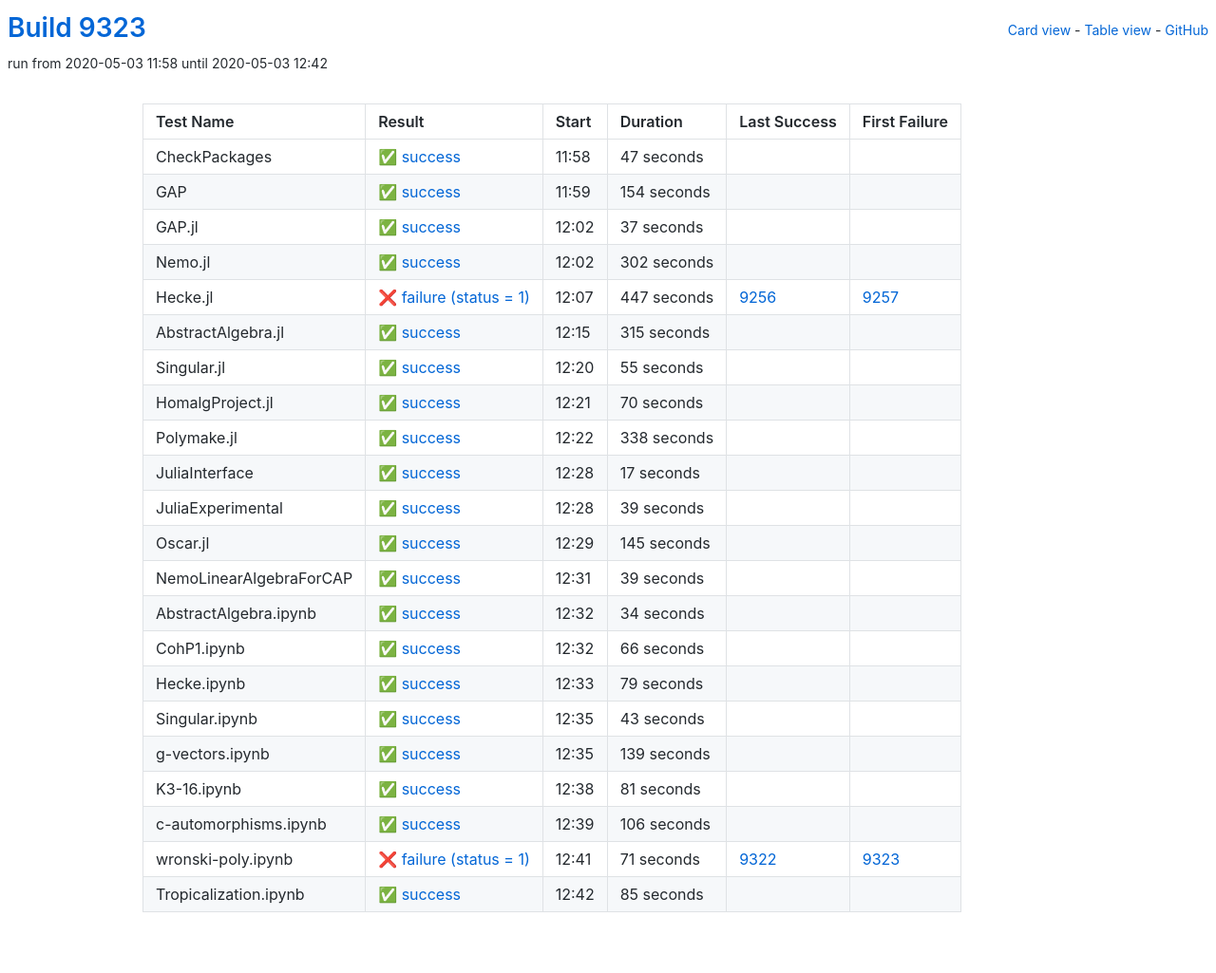
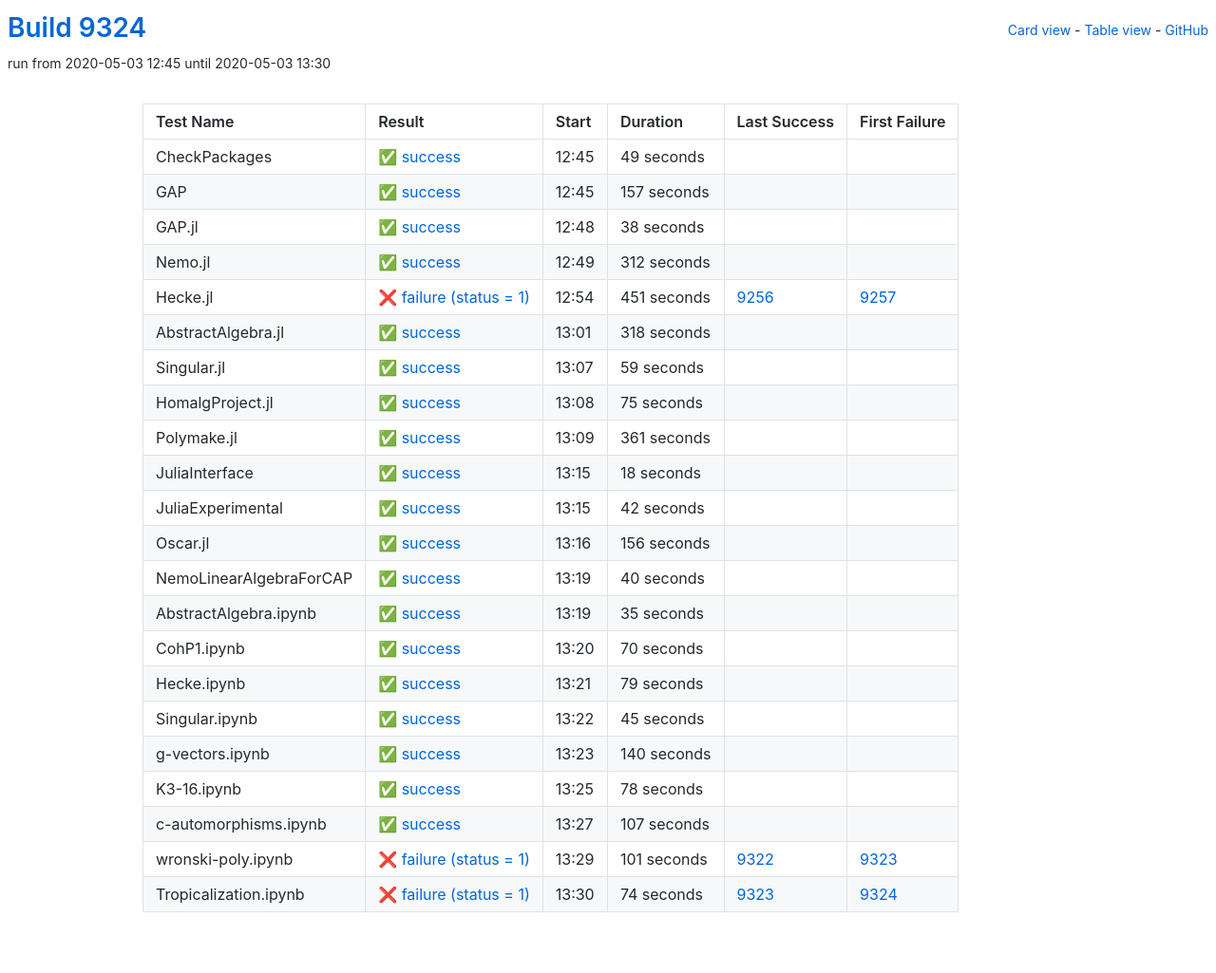
Before and after one commit to oscar-system/oscar-ci-status, a Jekyll site: the page built from table.html, in a window 1280 px wide. Shown: the whole page at 95% size. Built offline with Jekyll 4.4.1, drawn with Linux system fonts in a browser that asks for light colours.

Commit message:
Build 9324

```diff
--- a/_data/ci.yml
+++ b/_data/ci.yml
@@ -1,82 +1,159 @@
-build: 9323
-build_url: https://oscarci.mathematik.uni-kl.de/job/oscar/9323/
+build: 9324
+build_url: https://oscarci.mathematik.uni-kl.de/job/oscar/9324/
 job: oscar
 tests:
-- duration: 47
+- duration: 49
   exitcode: 0
   first_failure: false
   first_failure_url: null
   last_success: false
   last_success_url: null
-  log: https://oscarci.mathematik.uni-kl.de/job/oscar/9323/artifact/logs/build-9323/CheckPackages.log
+  log: https://oscarci.mathematik.uni-kl.de/job/oscar/9324/artifact/logs/build-9324/CheckPackages.log
   name: CheckPackages
-  start: 2020-05-03 11:58
+  start: 2020-05-03 12:45
   status: success
   success: true
-- duration: 154
+- duration: 157
   exitcode: 0
   first_failure: false
   first_failure_url: null
   last_success: false
   last_success_url: null
-  log: https://oscarci.mathematik.uni-kl.de/job/oscar/9323/artifact/logs/build-9323/GAP.log
+  log: https://oscarci.mathematik.uni-kl.de/job/oscar/9324/artifact/logs/build-9324/GAP.log
   name: GAP
-  start: 2020-05-03 11:59
+  start: 2020-05-03 12:45
   status: success
   success: true
-- duration: 37
+- duration: 38
   exitcode: 0
   first_failure: false
   first_failure_url: null
   last_success: false
   last_success_url: null
-  log: https://oscarci.mathematik.uni-kl.de/job/oscar/9323/artifact/logs/build-9323/GAP.jl.log
+  log: https://oscarci.mathematik.uni-kl.de/job/oscar/9324/artifact/logs/build-9324/GAP.jl.log
   name: GAP.jl
-  start: 2020-05-03 12:02
+  start: 2020-05-03 12:48
   status: success
   success: true
-- duration: 302
+- duration: 312
   exitcode: 0
   first_failure: false
   first_failure_url: null
   last_success: false
   last_success_url: null
-  log: https://oscarci.mathematik.uni-kl.de/job/oscar/9323/artifact/logs/build-9323/Nemo.jl.log
+  log: https://oscarci.mathematik.uni-kl.de/job/oscar/9324/artifact/logs/build-9324/Nemo.jl.log
   name: Nemo.jl
-  start: 2020-05-03 12:02
+  start: 2020-05-03 12:49
   status: success
   success: true
-- duration: 447
+- duration: 451
   exitcode: 1
   first_failure: 9257
   first_failure_url: https://oscarci.mathematik.uni-kl.de/job/oscar/9257/
   last_success: 9256
   last_success_url: https://oscarci.mathematik.uni-kl.de/job/oscar/9256/
-  log: https://oscarci.mathematik.uni-kl.de/job/oscar/9323/artifact/logs/build-9323/Hecke.jl.log
+  log: https://oscarci.mathematik.uni-kl.de/job/oscar/9324/artifact/logs/build-9324/Hecke.jl.log
   name: Hecke.jl
-  start: 2020-05-03 12:07
+  start: 2020-05-03 12:54
   status: failure
   success: false
-- duration: 315
+- duration: 318
   exitcode: 0
   first_failure: false
   first_failure_url: null
   last_success: false
   last_success_url: null
-  log: https://oscarci.mathematik.uni-kl.de/job/oscar/9323/artifact/logs/build-9323/AbstractAlgebra.jl.log
+  log: https://oscarci.mathematik.uni-kl.de/job/oscar/9324/artifact/logs/build-9324/AbstractAlgebra.jl.log
   name: AbstractAlgebra.jl
-  start: 2020-05-03 12:15
+  start: 2020-05-03 13:01
   status: success
   success: true
-- duration: 55
+- duration: 59
   exitcode: 0
   first_failure: false
   first_failure_url: null
   last_success: false
   last_success_url: null
-  log: https://oscarci.mathematik.uni-kl.de/job/oscar/9323/artifact/logs/build-9323/Singular.jl.log
+  log: https://oscarci.mathematik.uni-kl.de/job/oscar/9324/artifact/logs/build-9324/Singular.jl.log
   name: Singular.jl
-  start: 2020-05-03 12:20
+  start: 2020-05-03 13:07
+  status: success
+  success: true
+- duration: 75
+  exitcode: 0
+  first_failure: false
+  first_failure_url: null
+  last_success: false
+  last_success_url: null
+  log: https://oscarci.mathematik.uni-kl.de/job/oscar/9324/artifact/logs/build-9324/HomalgProject.jl.log
+  name: HomalgProject.jl
+  start: 2020-05-03 13:08
+  status: success
+  success: true
+- duration: 361
+  exitcode: 0
+  first_failure: false
+  first_failure_url: null
+  last_success: false
+  last_success_url: null
+  log: https://oscarci.mathematik.uni-kl.de/job/oscar/9324/artifact/logs/build-9324/Polymake.jl.log
+  name: Polymake.jl
+  start: 2020-05-03 13:09
+  status: success
+  success: true
+- duration: 18
+  exitcode: 0
+  first_failure: false
+  first_failure_url: null
+  last_success: false
+  last_success_url: null
+  log: https://oscarci.mathematik.uni-kl.de/job/oscar/9324/artifact/logs/build-9324/JuliaInterface.log
+  name: JuliaInterface
+  start: 2020-05-03 13:15
+  status: success
+  success: true
+- duration: 42
+  exitcode: 0
+  first_failure: false
+  first_failure_url: null
+  last_success: false
+  last_success_url: null
+  log: https://oscarci.mathematik.uni-kl.de/job/oscar/9324/artifact/logs/build-9324/JuliaExperimental.log
+  name: JuliaExperimental
+  start: 2020-05-03 13:15
+  status: success
+  success: true
+- duration: 156
+  exitcode: 0
+  first_failure: false
+  first_failure_url: null
+  last_success: false
+  last_success_url: null
+  log: https://oscarci.mathematik.uni-kl.de/job/oscar/9324/artifact/logs/build-9324/Oscar.jl.log
+  name: Oscar.jl
+  start: 2020-05-03 13:16
+  status: success
+  success: true
+- duration: 40
+  exitcode: 0
+  first_failure: false
+  first_failure_url: null
+  last_success: false
+  last_success_url: null
+  log: https://oscarci.mathematik.uni-kl.de/job/oscar/9324/artifact/logs/build-9324/NemoLinearAlgebraForCAP.log
+  name: NemoLinearAlgebraForCAP
+  start: 2020-05-03 13:19
+  status: success
+  success: true
+- duration: 35
+  exitcode: 0
+  first_failure: false
+  first_failure_url: null
+  last_success: false
+  last_success_url: null
+  log: https://oscarci.mathematik.uni-kl.de/job/oscar/9324/artifact/logs/build-9324/AbstractAlgebra.ipynb.log
+  name: AbstractAlgebra.ipynb
+  start: 2020-05-03 13:19
   status: success
   success: true
 - duration: 70
@@ -85,86 +162,9 @@
   first_failure_url: null
   last_success: false
   last_success_url: null
-  log: https://oscarci.mathematik.uni-kl.de/job/oscar/9323/artifact/logs/build-9323/HomalgProject.jl.log
-  name: HomalgProject.jl
-  start: 2020-05-03 12:21
-  status: success
-  success: true
-- duration: 338
-  exitcode: 0
-  first_failure: false
-  first_failure_url: null
-  last_success: false
-  last_success_url: null
-  log: https://oscarci.mathematik.uni-kl.de/job/oscar/9323/artifact/logs/build-9323/Polymake.jl.log
-  name: Polymake.jl
-  start: 2020-05-03 12:22
-  status: success
-  success: true
-- duration: 17
-  exitcode: 0
-  first_failure: false
-  first_failure_url: null
-  last_success: false
-  last_success_url: null
-  log: https://oscarci.mathematik.uni-kl.de/job/oscar/9323/artifact/logs/build-9323/JuliaInterface.log
-  name: JuliaInterface
-  start: 2020-05-03 12:28
-  status: success
-  success: true
-- duration: 39
-  exitcode: 0
-  first_failure: false
-  first_failure_url: null
-  last_success: false
-  last_success_url: null
-  log: https://oscarci.mathematik.uni-kl.de/job/oscar/9323/artifact/logs/build-9323/JuliaExperimental.log
-  name: JuliaExperimental
-  start: 2020-05-03 12:28
-  status: success
-  success: true
-- duration: 145
-  exitcode: 0
-  first_failure: false
-  first_failure_url: null
-  last_success: false
-  last_success_url: null
-  log: https://oscarci.mathematik.uni-kl.de/job/oscar/9323/artifact/logs/build-9323/Oscar.jl.log
-  name: Oscar.jl
-  start: 2020-05-03 12:29
-  status: success
-  success: true
-- duration: 39
-  exitcode: 0
-  first_failure: false
-  first_failure_url: null
-  last_success: false
-  last_success_url: null
-  log: https://oscarci.mathematik.uni-kl.de/job/oscar/9323/artifact/logs/build-9323/NemoLinearAlgebraForCAP.log
-  name: NemoLinearAlgebraForCAP
-  start: 2020-05-03 12:31
-  status: success
-  success: true
-- duration: 34
-  exitcode: 0
-  first_failure: false
-  first_failure_url: null
-  last_success: false
-  last_success_url: null
-  log: https://oscarci.mathematik.uni-kl.de/job/oscar/9323/artifact/logs/build-9323/AbstractAlgebra.ipynb.log
-  name: AbstractAlgebra.ipynb
-  start: 2020-05-03 12:32
-  status: success
-  success: true
-- duration: 66
-  exitcode: 0
-  first_failure: false
-  first_failure_url: null
-  last_success: false
-  last_success_url: null
-  log: https://oscarci.mathematik.uni-kl.de/job/oscar/9323/artifact/logs/build-9323/CohP1.ipynb.log
+  log: https://oscarci.mathematik.uni-kl.de/job/oscar/9324/artifact/logs/build-9324/CohP1.ipynb.log
   name: CohP1.ipynb
-  start: 2020-05-03 12:32
+  start: 2020-05-03 13:20
   status: success
   success: true
 - duration: 79
@@ -173,74 +173,74 @@
   first_failure_url: null
   last_success: false
   last_success_url: null
-  log: https://oscarci.mathematik.uni-kl.de/job/oscar/9323/artifact/logs/build-9323/Hecke.ipynb.log
+  log: https://oscarci.mathematik.uni-kl.de/job/oscar/9324/artifact/logs/build-9324/Hecke.ipynb.log
   name: Hecke.ipynb
-  start: 2020-05-03 12:33
+  start: 2020-05-03 13:21
   status: success
   success: true
-- duration: 43
+- duration: 45
   exitcode: 0
   first_failure: false
   first_failure_url: null
   last_success: false
   last_success_url: null
-  log: https://oscarci.mathematik.uni-kl.de/job/oscar/9323/artifact/logs/build-9323/Singular.ipynb.log
+  log: https://oscarci.mathematik.uni-kl.de/job/oscar/9324/artifact/logs/build-9324/Singular.ipynb.log
   name: Singular.ipynb
-  start: 2020-05-03 12:35
+  start: 2020-05-03 13:22
   status: success
   success: true
-- duration: 139
+- duration: 140
   exitcode: 0
   first_failure: false
   first_failure_url: null
   last_success: false
   last_success_url: null
-  log: https://oscarci.mathematik.uni-kl.de/job/oscar/9323/artifact/logs/build-9323/g-vectors.ipynb.log
+  log: https://oscarci.mathematik.uni-kl.de/job/oscar/9324/artifact/logs/build-9324/g-vectors.ipynb.log
   name: g-vectors.ipynb
-  start: 2020-05-03 12:35
+  start: 2020-05-03 13:23
   status: success
   success: true
-- duration: 81
+- duration: 78
   exitcode: 0
   first_failure: false
   first_failure_url: null
   last_success: false
   last_success_url: null
-  log: https://oscarci.mathematik.uni-kl.de/job/oscar/9323/artifact/logs/build-9323/K3-16.ipynb.log
+  log: https://oscarci.mathematik.uni-kl.de/job/oscar/9324/artifact/logs/build-9324/K3-16.ipynb.log
   name: K3-16.ipynb
-  start: 2020-05-03 12:38
+  start: 2020-05-03 13:25
   status: success
   success: true
-- duration: 106
+- duration: 107
   exitcode: 0
   first_failure: false
   first_failure_url: null
   last_success: false
   last_success_url: null
-  log: https://oscarci.mathematik.uni-kl.de/job/oscar/9323/artifact/logs/build-9323/c-automorphisms.ipynb.log
+  log: https://oscarci.mathematik.uni-kl.de/job/oscar/9324/artifact/logs/build-9324/c-automorphisms.ipynb.log
   name: c-automorphisms.ipynb
-  start: 2020-05-03 12:39
+  start: 2020-05-03 13:27
   status: success
   success: true
-- duration: 71
+- duration: 101
   exitcode: 1
   first_failure: 9323
   first_failure_url: https://oscarci.mathematik.uni-kl.de/job/oscar/9323/
   last_success: 9322
   last_success_url: https://oscarci.mathematik.uni-kl.de/job/oscar/9322/
-  log: https://oscarci.mathematik.uni-kl.de/job/oscar/9323/artifact/logs/build-9323/wronski-poly.ipynb.log
+  log: https://oscarci.mathematik.uni-kl.de/job/oscar/9324/artifact/logs/build-9324/wronski-poly.ipynb.log
   name: wronski-poly.ipynb
-  start: 2020-05-03 12:41
+  start: 2020-05-03 13:29
   status: failure
   success: false
-- duration: 85
-  exitcode: 0
-  first_failure: false
-  first_failure_url: null
-  last_success: false
-  last_success_url: null
-  log: https://oscarci.mathematik.uni-kl.de/job/oscar/9323/artifact/logs/build-9323/Tropicalization.ipynb.log
+- duration: 74
+  exitcode: 1
+  first_failure: 9324
+  first_failure_url: https://oscarci.mathematik.uni-kl.de/job/oscar/9324/
+  last_success: 9323
+  last_success_url: https://oscarci.mathematik.uni-kl.de/job/oscar/9323/
+  log: https://oscarci.mathematik.uni-kl.de/job/oscar/9324/artifact/logs/build-9324/Tropicalization.ipynb.log
   name: Tropicalization.ipynb
-  start: 2020-05-03 12:42
-  status: success
-  success: true
+  start: 2020-05-03 13:30
+  status: failure
+  success: false
```
Also changed, not shown: README.md.
